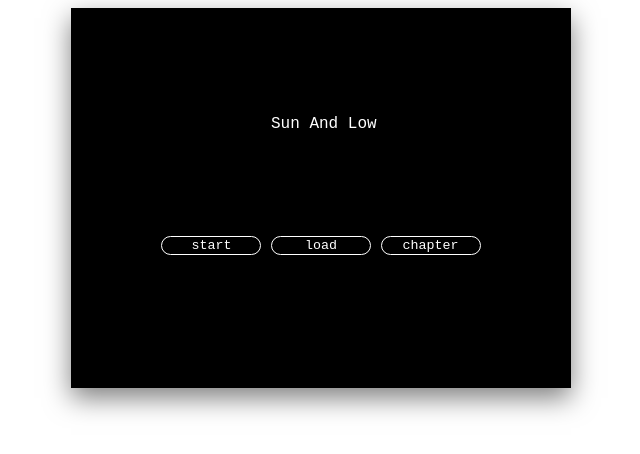
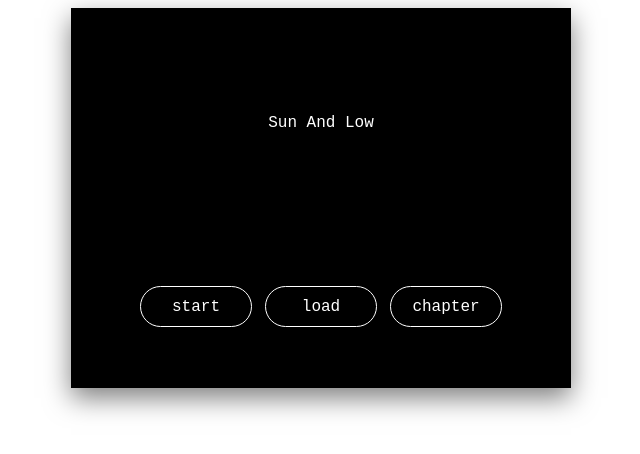
Before and after one commit to illionillion/novelgameproject2021, a plain HTML site: page index.html in a window 1280 px wide. Shown: the whole page, without its empty margins (319-959 px from the left). Drawn offline with Linux system fonts and the light colour scheme.

Commit message:
%でレスポンシブ対応＆画面拡大しようとしたが、どうしても崩れてしまうので一旦中止。

```diff
--- a/index.html
+++ b/index.html
@@ -43,6 +43,7 @@
             <p>Sun And Low</p>
           </div>
           <div id="title_btn">
+            <div id="title_btn_box">
               <div class="btn">
                 <input type="button" value="start" onclick="start()">
               </div>
@@ -51,6 +52,7 @@
               </div>
               <div class="btn">
                 <input type="button" onclick="change_chapter()" value="chapter">
+              </div>
             </div>
           </div>
         </div>
--- a/style/style.css
+++ b/style/style.css
@@ -18,9 +18,14 @@ body{
 
 main{
   width: 500px;
+  /* width: 80%; */
   height: 380px;
   margin: auto;
 }
+
+/* main::before{
+  padding-top: 76%;
+} */
 
 #screen_frame{
   width: 100%;
@@ -69,30 +74,51 @@ main{
 #title_text{
   height: 60%;
   position: relative;
+  /* display: inline; */
 }
 
 #title_text p{
   text-align: center;
   position: absolute;
-  top: 40%;
-  left: 40%;
+  top: 0;
+  right: 0;
+  bottom: 0;
+  left: 0;
+  margin: auto;
+  width: 80%;
+  height: 1rem;
 
 }
 
 #title_btn{
   height: 40%;
   text-align: center;
+  position: relative;
+}
+#title_btn_box{
+  display: flex;
+  position: absolute;
+  top: 0;
+  right: 0;
+  bottom: 0;
+  left: 0;
+  margin: auto;
+  width: 75%;
+  height: 3.2rem;
 }
 
-#title_btn .btn{
-  display: inline;
+#title_btn_box .btn{
+  /* display: inline; */
   margin: auto;
+  width: 30%;
+  height: 100%;
 }
 
 #title_btn .btn input{
-  width: 100px;
+  width: 100%;
   margin: auto;
   cursor: pointer;
+  font-size: 1rem;
 }
 
 #option_area{
@@ -182,8 +208,8 @@ main{
   background: rgba(0, 0, 0, 0.692);
   z-index: 1;
   position: absolute;
-  top: 215px;
-  left: 20px;
+  top: 56.5%;
+  left: 4%;
   border-radius: 25px;
   border: 1px solid #fff;
   width: 90%;
@@ -214,12 +240,18 @@ main{
   margin: 5px auto;
 
 }
+
+#controller_frame .btn{
+  height: 20%;
+}
+
 .btn{
   text-align: center;
 }
 
 .btn input{
   width: 100%;
+  height: 80%;
   margin: 3px auto;
   border-radius: 25px;
   background: none;
@@ -227,6 +259,7 @@ main{
   border: 1px solid #fff;
   transition: 0.1s;
   cursor: pointer;
+  font-size: 70%;
 
 }
 
```
Lines whose indentation alone changed are shown as unchanged.
